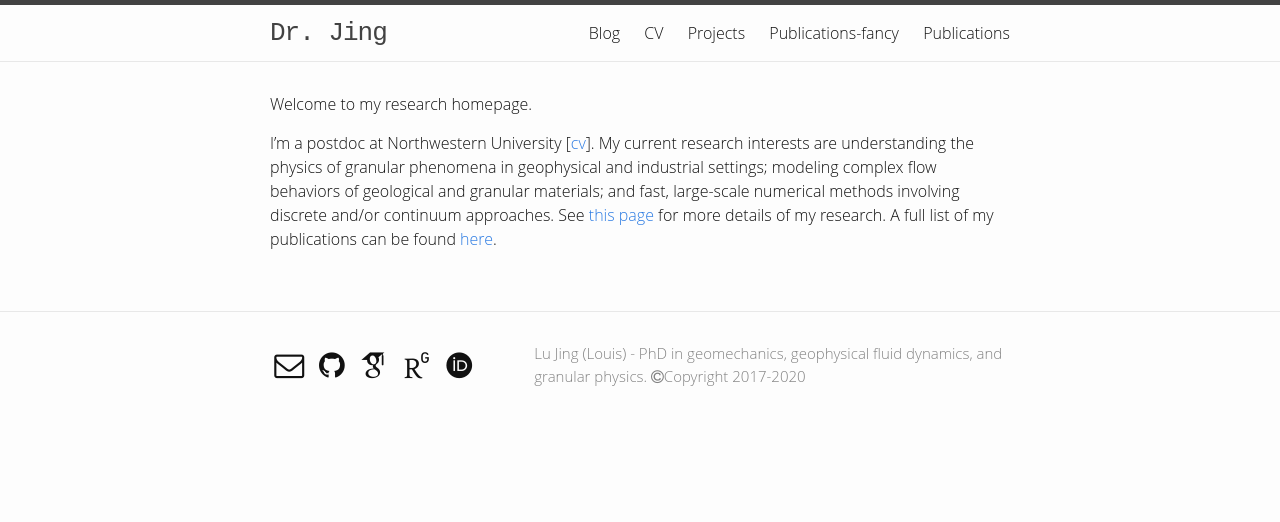
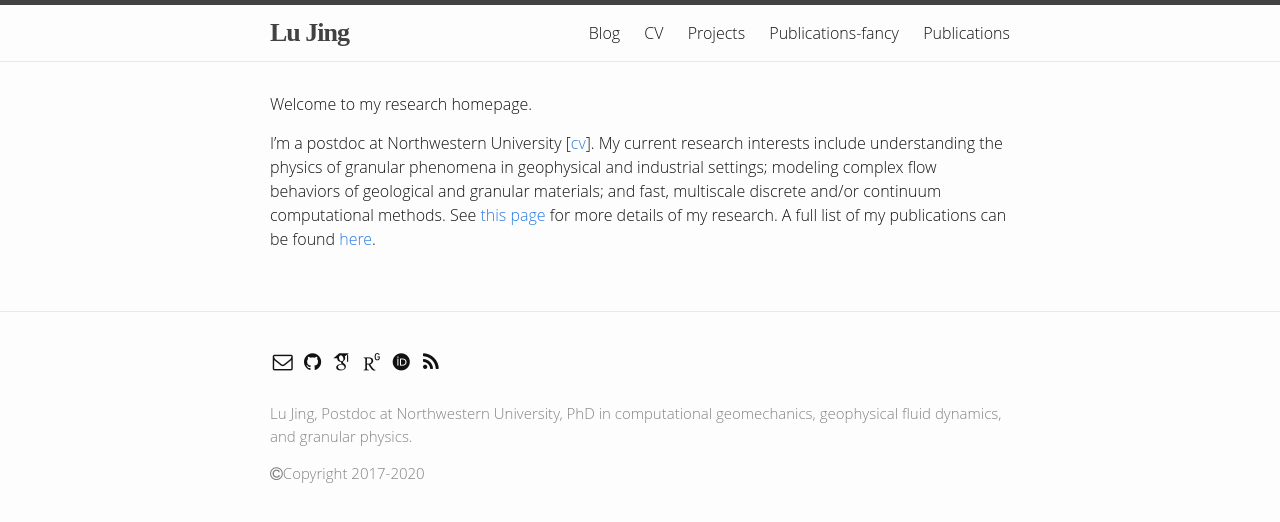
Before and after one commit to louislujing/louislujing.github.io, a Jekyll site: the page built from index.md, in a window 1280 px wide. Shown: the top 522 px of the page. Built offline with Jekyll 4.4.1, drawn with Linux system fonts in a browser that asks for light colours; some web fonts are replaced.

Commit message:
changes to footer etc.

```diff
--- a/_config.yml
+++ b/_config.yml
@@ -18,11 +18,11 @@
 # You can create any custom variable you would like, and they will be accessible
 # in the templates via {{ site.myvariable }}.
 
-title: Dr. Jing
+title: Lu Jing
 email: louislujing@gmail.com
 description: >- # this means to ignore newlines until "baseurl:"
-  Lu Jing (Louis), postdoc at Northwestern University.
-  PhD, The University of Hong Kong (HKU), in geomechanics, geophysical fluid dynamics, and granular physics.
+  Lu Jing, Postdoc at Northwestern University,
+  PhD in computational geomechanics, geophysical fluid dynamics, and granular physics.
 baseurl: "" # the subpath of your site, e.g. /blog
 url: "" # the base hostname & protocol for your site, e.g. http://example.com
 twitter_username: ""
--- a/_includes/footer.html
+++ b/_includes/footer.html
@@ -8,30 +8,35 @@
         <ul class="social-media-list">
 
           <li>
-            <a href="mailto:{{ site.email }}"><i class="fa fa-envelope-o fa-2x fa-fw"></i></a>
+            <a href="mailto:{{ site.email }}"><i class="fa fa-envelope-o fa-lg fa-fw"></i></a>
           </li>
 
           <li>
-            <a href="https://github.com/louislujing"><i class="fa fa-github fa-2x fa-fw"></i></a>
+            <a href="https://github.com/louislujing"><i class="fa fa-github fa-lg fa-fw"></i></a>
           </li>
 
           <li>
-            <a href="https://scholar.google.com/citations?user=WMLzC7IAAAAJ&hl"><i class="ai ai-google-scholar fa-2x ai-fw"></i></a>
+            <a href="https://scholar.google.com/citations?user=WMLzC7IAAAAJ&hl"><i class="ai ai-google-scholar fa-lg ai-fw"></i></a>
           </li>
 
           <li>
-            <a href="https://researchgate.net/profile/lu_jing4"><i class="ai ai-researchgate fa-2x ai-fw"></i></a>
+            <a href="https://researchgate.net/profile/lu_jing4"><i class="ai ai-researchgate fa-lg ai-fw"></i></a>
           </li>
 
           <li>
-            <a href="http://orcid.org/0000-0002-1876-1110"><i class="ai ai-orcid fa-2x ai-fw"></i></a>
+            <a href="http://orcid.org/0000-0002-1876-1110"><i class="ai ai-orcid fa-lg ai-fw"></i></a>
+          </li>
+
+          <li>
+            <a href="feed.xml"><i class="fa fa-feed fa-lg ai-fw"></i></a>
           </li>
 
         </ul>
       </div>
 
       <div class="footer-col footer-col-2">
-        <p>Lu Jing (Louis) - PhD in geomechanics, geophysical fluid dynamics, and granular physics. <i class="fa fa-copyright"></i>Copyright 2017-2020</p>
+        <p>{{ site.description }}</p>
+        <p><i class="fa fa-copyright"></i>Copyright 2017-2020</p>
       </div>
 
     </div>
--- a/_includes/head.html
+++ b/_includes/head.html
@@ -7,9 +7,9 @@
   <meta name="description" content="{{ page.excerpt | default: site.description | strip_html | normalize_whitespace | truncate: 160 | escape }}">
 
   <link rel="stylesheet" href="{{ "/assets/main.css" | relative_url }}">
+
   <link rel="canonical" href="{{ page.url | replace:'index.html','' | absolute_url }}">
 
-  <!-- <link rel="alternate" type="application/rss+xml" title="{{ site.title | escape }}" href="{{ "/feed.xml" | relative_url }}"> -->
   {% feed_meta %}
   {% seo %}
 
--- a/_sass/_publications-fancy.scss
+++ b/_sass/_publications-fancy.scss
@@ -27,7 +27,7 @@ $theme-color:       #B509AC !default;
 
     li {
 //        margin: 10px 0em;
-        margin: 5px 0em 0 0em;
+        margin: 5px 2px 0 0em;
         position: relative;
 
         span { display: block; }
--- a/_sass/minima/_layout.scss
+++ b/_sass/minima/_layout.scss
@@ -11,9 +11,9 @@
 }
 
 .site-title {
-  font-family: Rockwell Extra Bold, Papyrus, Courier New;
+  font-family: Rockwell Extra Bold;
   font-size: 26px;
-  font-weight: 300;
+  font-weight: $base-font-weight * 2;
   line-height: 56px;
   letter-spacing: -1px;
   margin-bottom: 0;
@@ -137,13 +137,13 @@
 }
 
 .footer-col-1 {
-  width: -webkit-calc(35% - (#{$spacing-unit} / 2));
-  width:         calc(35% - (#{$spacing-unit} / 2));
+  width: -webkit-calc(100% - (#{$spacing-unit} / 2));
+  width:         calc(100% - (#{$spacing-unit} / 2));
 }
 
 .footer-col-2 {
-  width: -webkit-calc(65% - (#{$spacing-unit} / 2));
-  width:         calc(65% - (#{$spacing-unit} / 2));
+  width: -webkit-calc(100% - (#{$spacing-unit} / 2));
+  width:         calc(100% - (#{$spacing-unit} / 2));
 }
 
 @include media-query($on-laptop) {
--- a/assets/files/mypubs.bib
+++ b/assets/files/mypubs.bib
@@ -22,7 +22,7 @@
 }
 
 @article{yang_pore_2020,
-	title = {Pore-Scale simulation of immersed granular collapse: implications to submarine landslides},
+	title = {Pore-scale simulation of immersed granular collapse: implications to submarine landslides},
 	volume = {125},
 	number = {1},
 	issn = {2169-9011},
--- a/index.md
+++ b/index.md
@@ -4,4 +4,4 @@ layout: page
 
 Welcome to my research homepage.
 
-I'm a postdoc at Northwestern University [[cv](cv)]. My current research interests are understanding the physics of granular phenomena in geophysical and industrial settings; modeling complex flow behaviors of geological and granular materials; and fast, large-scale numerical methods involving discrete and/or continuum approaches. See [this page](projects) for more details of my research. A full list of my publications can be found [here](publications).
+I'm a postdoc at Northwestern University [[cv](cv)]. My current research interests include understanding the physics of granular phenomena in geophysical and industrial settings; modeling complex flow behaviors of geological and granular materials; and fast, multiscale discrete and/or continuum computational methods. See [this page](projects) for more details of my research. A full list of my publications can be found [here](publications).
```
